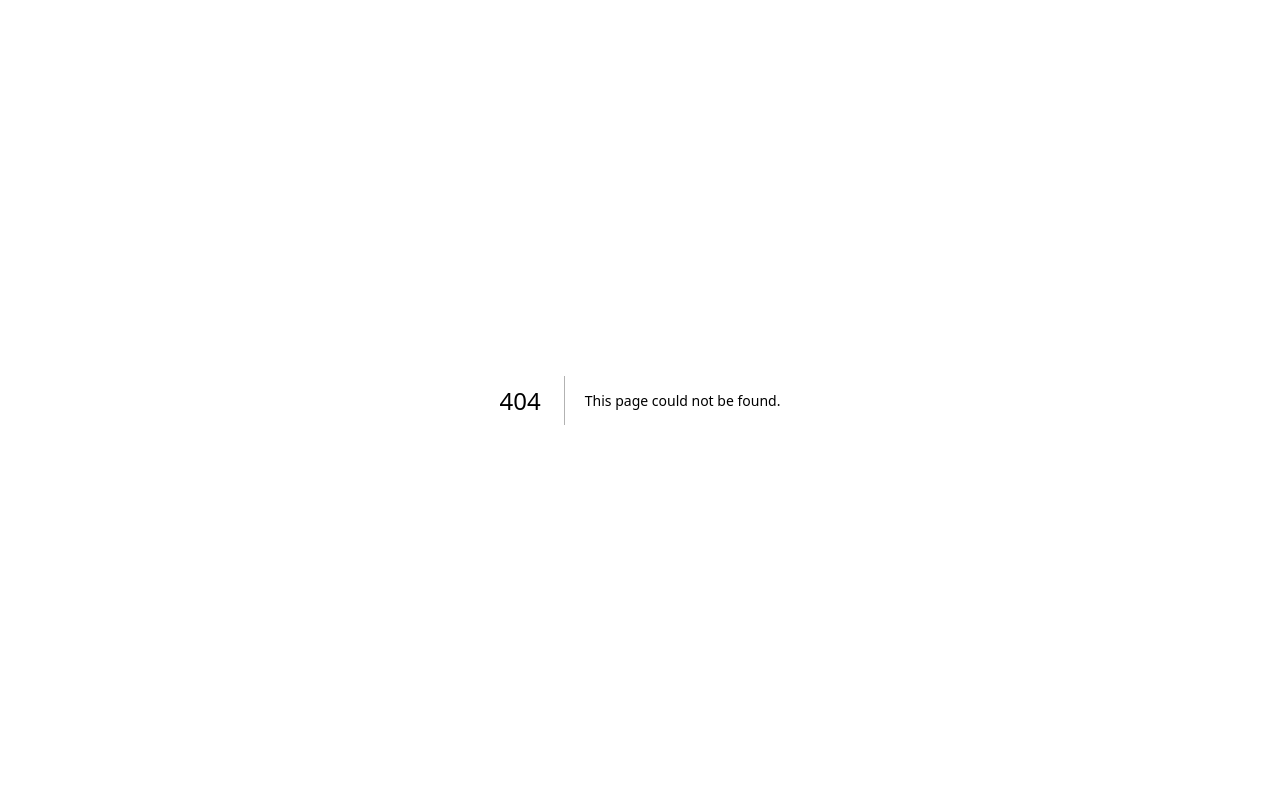
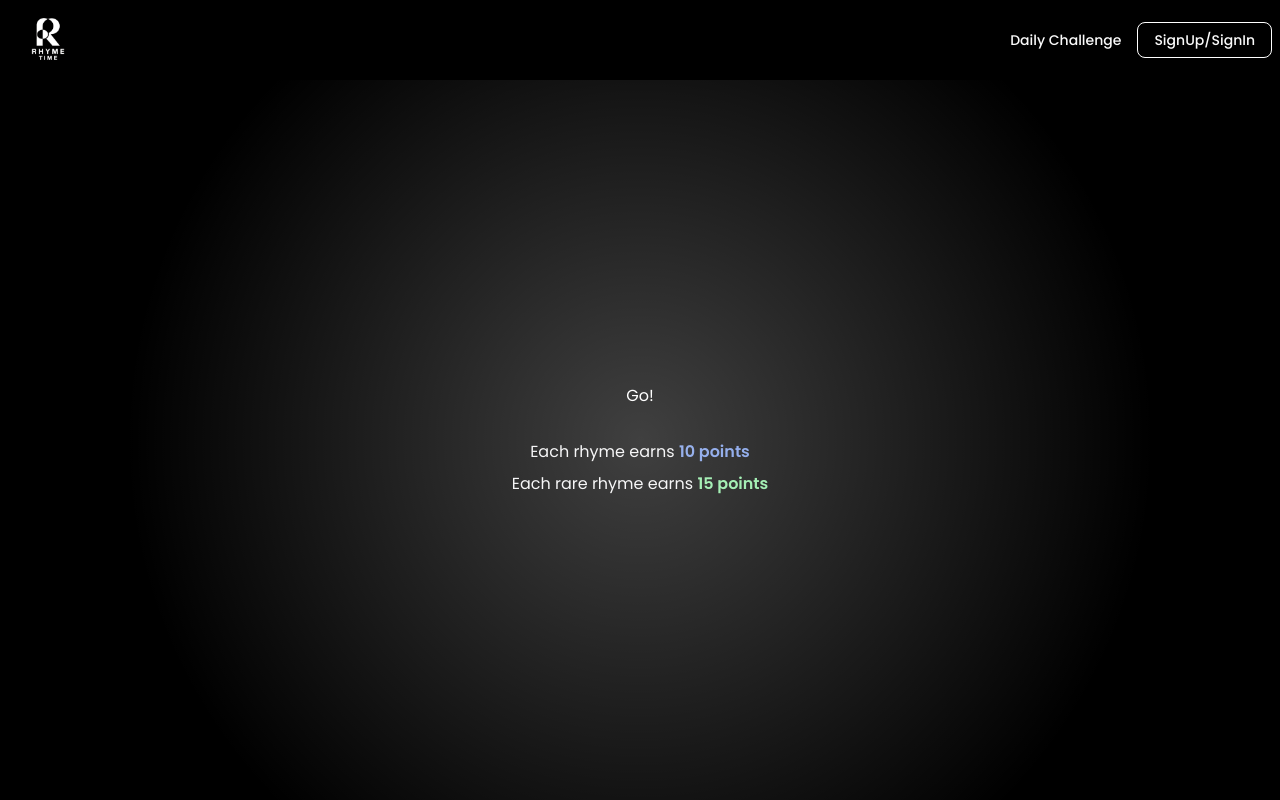
Before and after one commit to P-Sanjana/rhyme-time, a Next.js app: page /play in a window 1280 px wide. Before the commit this address had no page. Built offline with nearby package versions, Linux system fonts and the light colour scheme.

Commit message:
added counter before game start ✨

```diff
--- a/src/app/components/header/Header.tsx
+++ b/src/app/components/header/Header.tsx
@@ -7,7 +7,7 @@ import { DAILYCHALLENGE, SIGNUPSIGNIN } from '@/app/constants';
 
 const Header = () => {
   return (
-    <div className='flex justify-between items-center mx-1 h-[10vh]'>
+    <div className='flex justify-between items-center mx-2 h-[10vh]'>
       <Image
         onClick={() => {
           console.log('logo clicked');
--- a/src/app/constants.ts
+++ b/src/app/constants.ts
@@ -9,3 +9,8 @@ export const PLAY = 'Play';
 export const GAMESETUP = 'Game Setup';
 export const DIFFICULTY = 'DIFFICULTY';
 export const CHOOSE_TIMER = 'Choose Timer';
+export const RHYME_EARNS = 'Each rhyme earns';
+export const _10POINTS = '10 points';
+export const RARE_RHYME_EARNS = 'Each rare rhyme earns';
+export const _15POINTS = '15 points';
+export const GAME_STARTS_IN = 'Game starts in';
--- a/src/app/globals.css
+++ b/src/app/globals.css
@@ -47,7 +47,7 @@
 
 :root {
   --radius: 0.625rem;
-  --background: oklch(1 0 0);
+  --background: oklch(0 0 0);
   --foreground: oklch(0.141 0.005 285.823);
   --card: oklch(1 0 0);
   --card-foreground: oklch(0.141 0.005 285.823);
@@ -122,3 +122,14 @@
     @apply bg-background text-foreground;
   }
 }
+@keyframes flicker {
+  0%, 18%, 22%, 25%, 53%, 57%, 100% {
+    opacity: 1;
+  }
+  20%, 24%, 55% {
+    opacity: 0.5;
+  }
+}
+.animate-flicker {
+  animation: flicker 1.5s infinite;
+}
--- a/src/app/layout.tsx
+++ b/src/app/layout.tsx
@@ -1,6 +1,7 @@
 import type { Metadata } from 'next';
 import { Geist, Geist_Mono, Poppins } from 'next/font/google';
 import './globals.css';
+import Header from './components/header/Header';
 
 const geistSans = Geist({
   variable: '--font-geist-sans',
@@ -33,6 +34,7 @@ export default function RootLayout({
       <body
         className={`${poppins.className} ${geistSans.variable} ${geistMono.variable} antialiased`}
       >
+          <Header />
           {children}
       </body>
     </html>
--- a/src/app/page.tsx
+++ b/src/app/page.tsx
@@ -1,16 +1,15 @@
 'use client';
 import { useState } from "react";
-import Header from "./components/header/Header";
 import UnicornSceneComponent from "./components/unicorn-scene-home/UnicornSceneHome";
 import GameSetupModal from "./components/game-setup-modal/GameSetupModal";
 
 const Home = () => {
   const [difficulty, setDifficulty] = useState('Easy');
   return (
-    <div className="bg-gray-800">
-      <Header />
+    <div className="bg-black">
+      {/* <Header /> */}
       {/* <UnicornSceneComponent /> */}
-      <GameSetupModal />
+      {/* <GameSetupModal /> */}
     </div>
   );
 }
--- /dev/null
+++ b/src/app/play/page.tsx
@@ -0,0 +1,35 @@
+'use client';
+
+import { useEffect, useState } from 'react';
+import { _10POINTS, _15POINTS, GAME_STARTS_IN, RARE_RHYME_EARNS, RHYME_EARNS } from '@/app/constants';
+
+const GamePage = () =>{
+  const [count, setCount] = useState<number>(3);
+
+  useEffect(() => {
+    if (count > 0) {
+      const timer = setTimeout(() => setCount(count - 1), 1000);
+      return () => clearTimeout(timer);
+    }
+  }, [count]);
+
+  return (
+    <div className="relative h-[90vh] bg-black flex flex-col items-center justify-center text-white overflow-hidden">
+      <div className="absolute inset-0 bg-[radial-gradient(circle_at_center,rgba(255,255,255,0.25)_0%,transparent_70%)] animate-flicker"></div>
+      {count > 0 ?
+      <>
+        <h2 className="text-4xl font-semibold mb-4">{GAME_STARTS_IN}</h2>
+        <h1 className="text-6xl font-bold z-10">{count}</h1>
+      </> : 'Go!'}
+      <div className="mt-8">
+        <h2 className="text-secondary text-center font-normal mb-2">
+          {RHYME_EARNS} <span className="text-[#799ae7] font-semibold">{_10POINTS}</span>
+        </h2>
+        <h2 className="text-secondary text-center font-normal">
+          {RARE_RHYME_EARNS} <span className="text-[#8feca3] font-semibold">{_15POINTS}</span>
+        </h2>
+      </div>
+    </div>
+  );
+}
+export default GamePage;
```
